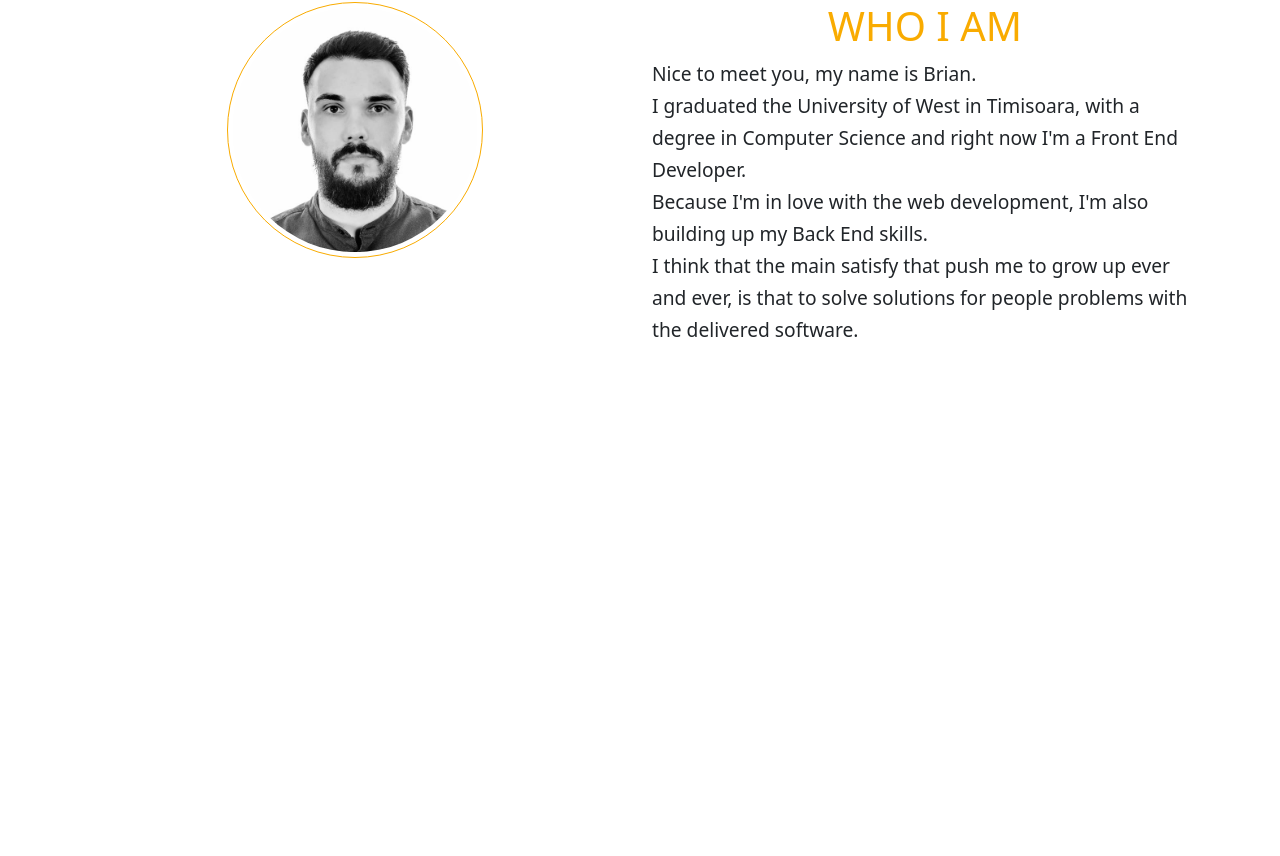
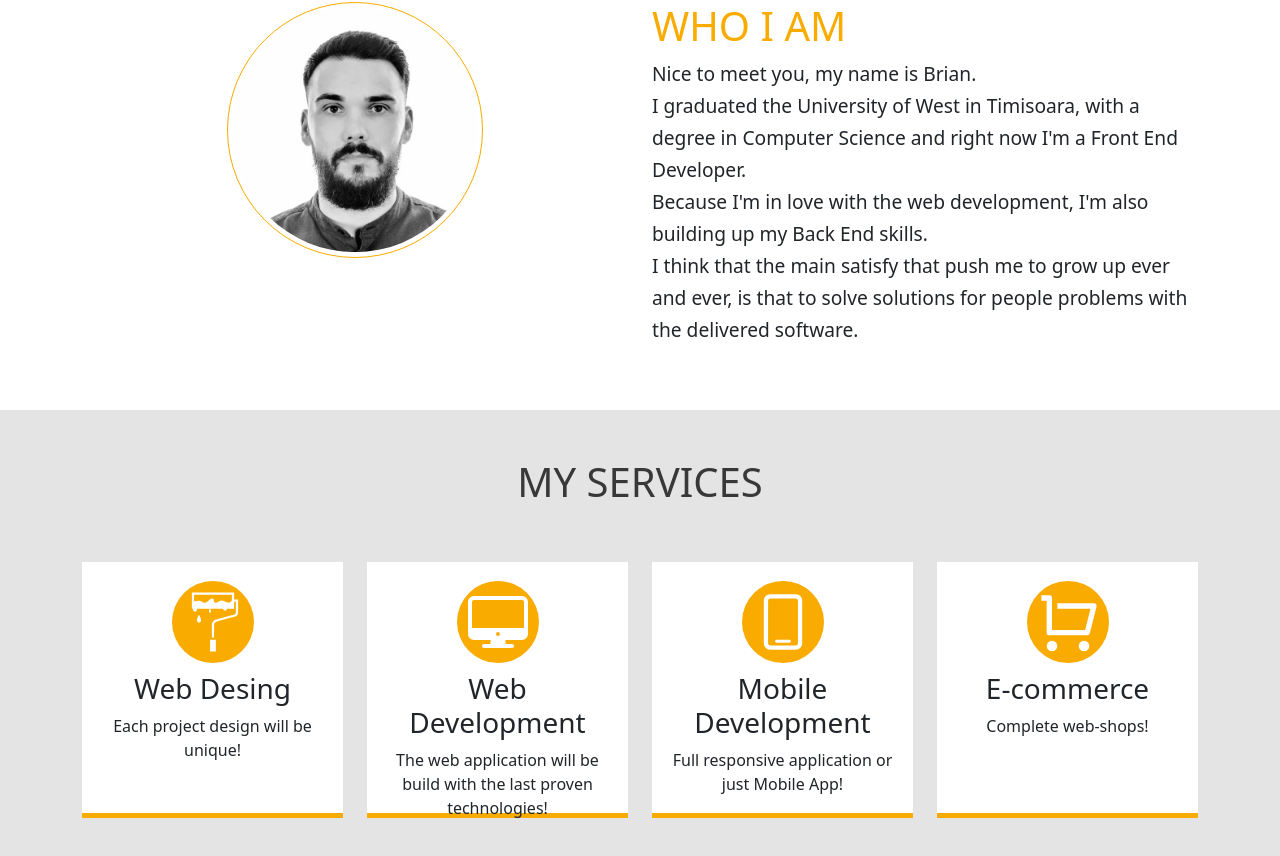
Before and after one commit to BrianLupu93/portfolio-website, a React (Create React App) app: page / in a window 1280 px wide. Shown: the part 862-1718 px from the top of the page. Before the commit the page ends 1272 px from the top, so only its background shows below. Built offline with nearby package versions, Linux system fonts and the light colour scheme.

Commit message:
services component

```diff
--- a/package.json
+++ b/package.json
@@ -3,15 +3,13 @@
   "version": "0.1.0",
   "private": true,
   "dependencies": {
-    "@fortawesome/fontawesome-svg-core": "^6.2.1",
-    "@fortawesome/free-solid-svg-icons": "^6.2.1",
-    "@fortawesome/react-fontawesome": "^0.2.0",
     "@testing-library/jest-dom": "^5.16.5",
     "@testing-library/react": "^13.4.0",
     "@testing-library/user-event": "^13.5.0",
     "bootstrap": "^5.2.3",
     "react": "^18.2.0",
     "react-dom": "^18.2.0",
+    "react-icons": "^4.7.1",
     "react-scripts": "5.0.1",
     "react-typed": "^1.2.0",
     "web-vitals": "^2.1.4"
--- a/src/App.css
+++ b/src/App.css
@@ -7,10 +7,11 @@
 :root {
   --primary-black: rgb(1, 1, 0);
   --primary-white: rgb(255, 255, 255);
+  --primary-light-gray: rgb(228, 228, 228);
   --primary-orange: #f9ab00;
   --primary-red: #d34343;
   --primary-red-hover: #b01212;
-  --primary-dark: rgba(255, 255, 255, 0);
+  --primary-dark: rgb(56, 56, 56);
 }
 
 /* ----------------------- NAVBAR ------------------------------  */
@@ -38,7 +39,7 @@
   margin-left: 0.75rem;
   margin-right: 0.75rem;
   color: var(--primary-black) !important;
-  border-top: 0.1875rem solid var(--primary-dark);
+  border-top: 0.01rem solid rgba(0, 0, 0, 0);
   text-align: center;
 }
 
@@ -50,11 +51,12 @@
 
 .navbar-nav > li > a.active,
 .navbar-nav > li > a.active:focus {
-  border-top: 0.1875rem solid var(--primary-orange);
+  border-top: 0.01rem solid var(--primary-orange);
 }
 
 .navbar-nav > li > a:hover {
-  border-top: 0.1875rem solid var(--primary-orange);
+  border-top: 0.01rem solid var(--primary-orange);
+  color: var(--primary-orange) !important;
 }
 /* ----------------------- HEADER ------------------------------  */
 
@@ -131,6 +133,59 @@
   font-size: 1.2rem;
   line-height: 2rem;
 }
+/* ----------------------- SERVICES ------------------------------  */
+.services {
+  text-align: center;
+  padding-bottom: 2rem;
+  background: var(--primary-light-gray);
+}
+.services h1 {
+  color: var(--primary-dark);
+  text-transform: uppercase;
+  font-weight: 300;
+}
+
+.services .circle {
+  position: relative;
+  margin: 0.575rem auto;
+  background: var(--primary-orange);
+  border-radius: 50%;
+  height: 5.125rem;
+  width: 5.125rem;
+}
+
+.services .icon {
+  color: var(--primary-white);
+  position: absolute;
+  top: 50%;
+  left: 50%;
+  transform: translate(-50%, -50%);
+}
+
+.services .box {
+  height: 16rem;
+  border-bottom: 0.3125rem solid var(--primary-orange);
+  padding: 0.625rem;
+  margin-bottom: 1.875rem;
+  background: var(--primary-white);
+}
+
+.services .box:hover {
+  background: var(--primary-orange);
+  border-bottom: 0.3125rem solid var(--primary-dark);
+}
+
+.box h3 {
+  font-weight: 300;
+}
+
+.services .box:hover .icon {
+  color: var(--primary-dark);
+}
+.services .box:hover .circle {
+  background: var(--primary-white);
+}
+
 /* ----------------------- DISPLAY ------------------------------  */
 
 @media (max-width: 768px) {
@@ -149,3 +204,11 @@
     width: 10rem;
   }
 }
+@media (max-width: 992px) {
+  .navbar-nav > li > a {
+    border: none;
+  }
+  .navbar-nav > li > a:hover {
+    border: none;
+  }
+}
--- a/src/App.js
+++ b/src/App.js
@@ -5,6 +5,7 @@
 
 import Header from "./components/Header";
 import Navbar from "./components/Navbar";
+import Services from "./components/Services";
 
 function App() {
   return (
@@ -12,6 +13,7 @@
       <Navbar />
       <Header />
       <AboutMe />
+      <Services />
     </div>
   );
 }
--- a/src/components/AboutMe.js
+++ b/src/components/AboutMe.js
@@ -11,7 +11,7 @@
           </div>
         </div>
         <div className="col-lg-6 col-xm-12">
-          <h1 className="about-heading text-center">Who i am </h1>
+          <h1 className="about-heading">Who i am </h1>
           <p className="about-p">
             Nice to meet you, my name is Brian.
             <br /> I graduated the University of West in Timisoara, with a
--- a/src/components/Navbar.js
+++ b/src/components/Navbar.js
@@ -1,14 +1,12 @@
 import React from "react";
-// React fontawesome imports
-import { FontAwesomeIcon } from "@fortawesome/react-fontawesome";
-import { faBars } from "@fortawesome/free-solid-svg-icons";
+import { AiOutlineMenu } from "react-icons/ai";
 
 const Navbar = () => {
   return (
     <nav className="navbar navbar-expand-lg navbar-light bg-light">
       <div className="container">
         <a className="navbar-brand" href="#">
-          BRIAN LUPU
+          Brian Lupu
         </a>
         <button
           className="navbar-toggler"
@@ -19,7 +17,7 @@
           aria-expanded="false"
           aria-label="Toggle navigation"
         >
-          <FontAwesomeIcon icon={faBars} style={{ color: "black" }} />
+          <AiOutlineMenu />
         </button>
 
         <div className="collapse navbar-collapse" id="navbarSupportedContent">
--- /dev/null
+++ b/src/components/Services.js
@@ -0,0 +1,71 @@
+import React from "react";
+import { IconContext } from "react-icons";
+import { IoDesktopOutline } from "react-icons/io5";
+import { GiPaintRoller } from "react-icons/gi";
+import { RxMobile } from "react-icons/rx";
+import { RiShoppingCartLine } from "react-icons/ri";
+
+const Services = () => {
+  return (
+    <div className="services">
+      <h1 className="py-5">My services</h1>
+      <div className="container">
+        <div className="row">
+          <div className="col-md-3 col-sm-6">
+            <div className="box">
+              <IconContext.Provider value={{ size: "4em" }}>
+                <div className="circle">
+                  <GiPaintRoller className="icon" />
+                </div>
+              </IconContext.Provider>
+
+              <h3>Web Desing</h3>
+              <p>Each project design will be unique!</p>
+            </div>
+          </div>
+          {/*  */}
+          <div className="col-md-3 col-sm-6">
+            <div className="box">
+              <IconContext.Provider value={{ size: "4em" }}>
+                <div className="circle">
+                  <IoDesktopOutline className="icon" />
+                </div>
+              </IconContext.Provider>
+              <h3>Web Development</h3>
+              <p>
+                The web application will be build with the last proven
+                technologies!
+              </p>
+            </div>
+          </div>
+          {/*  */}
+          <div className="col-md-3 col-sm-6">
+            <div className="box">
+              <IconContext.Provider value={{ size: "4em" }}>
+                <div className="circle">
+                  <RxMobile className="icon" />
+                </div>
+              </IconContext.Provider>
+              <h3>Mobile Development</h3>
+              <p>Full responsive application or just Mobile App!</p>
+            </div>
+            {/*  */}
+          </div>
+          <div className="col-md-3 col-sm-6">
+            <div className="box">
+              <IconContext.Provider value={{ size: "4em" }}>
+                <div className="circle">
+                  <RiShoppingCartLine className="icon" />
+                </div>
+              </IconContext.Provider>
+              <h3>E-commerce</h3>
+              <p>Complete web-shops!</p>
+            </div>
+          </div>
+        </div>
+      </div>
+    </div>
+  );
+};
+
+export default Services;
```
Also changed, not shown: 1 other file (tests, documents, lock files or other folders).
